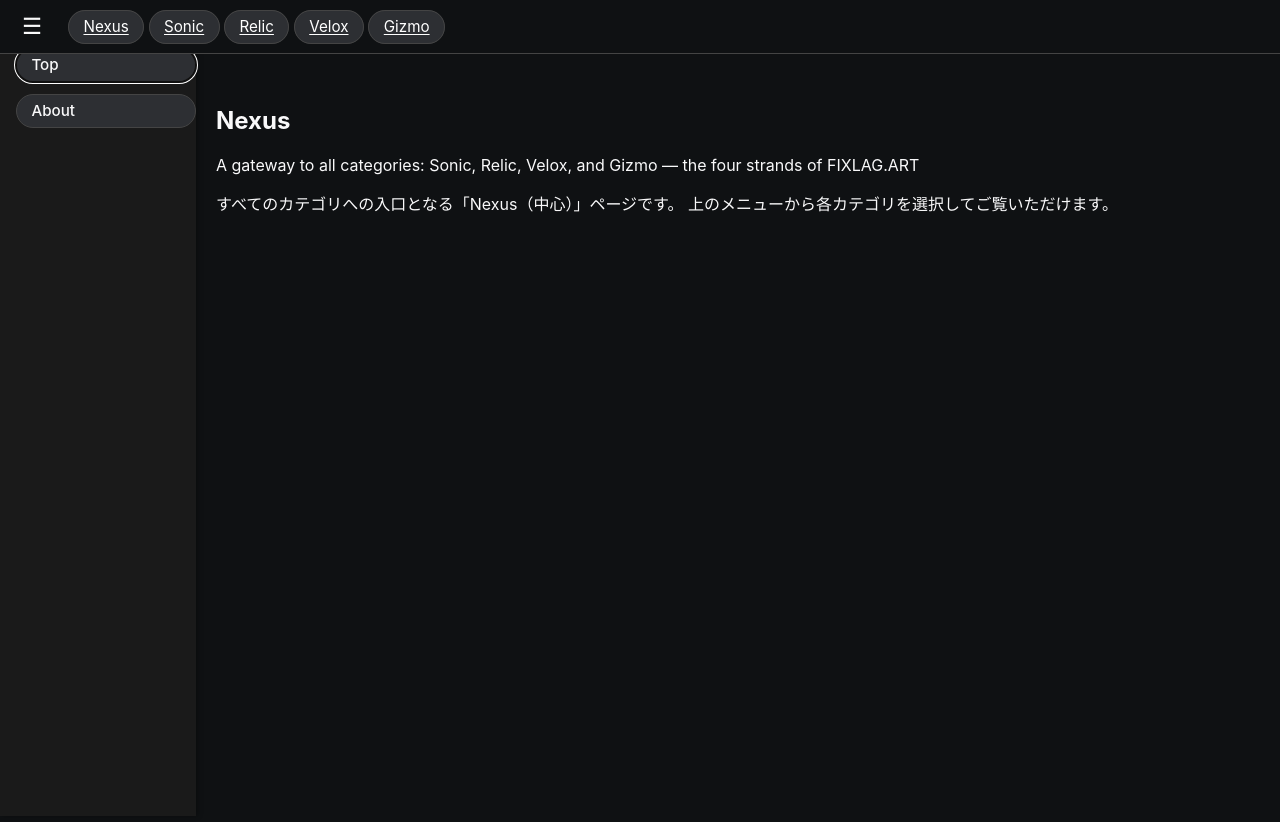
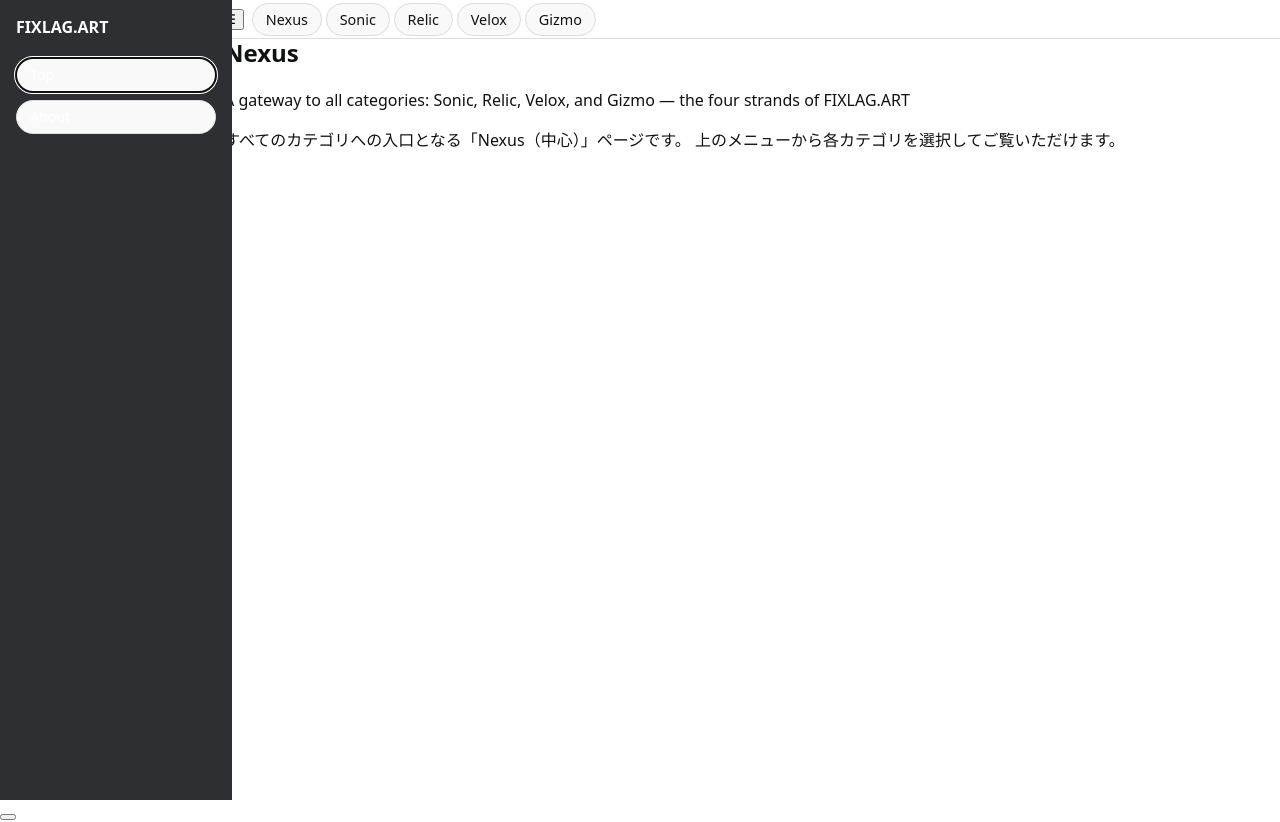
Before and after one commit to fixlag-art/fixlag-art.github.io, a plain HTML site: page index.html in a window 1280 px wide. Before the commit the page ends 800 px from the top, so only its background shows below. Drawn offline with Linux system fonts and the light colour scheme.

Commit message:
Update common.css

```diff
--- a/assets/common.css
+++ b/assets/common.css
@@ -1,126 +1,146 @@
 :root {
-  --bg: #0f1113;
-  --fg: #f9f9fa;
-  --fg-muted: #ccc;
-  --border: #444;
-  --accent: #007bff;
-  --pill-bg: #2d2f33;
-  --pill-bg-active: #f9f9fa;
-  --pill-fg: #fff;
-  --pill-fg-active: #0f1113;
-  --card-bg: #1b1d20;
+  --bg: #ffffff;
+  --text: #0f1113;
+  --muted: #6e6e6e;
+  --border: #ddd;
+  --highlight: #2d2f33;
+  --pill-bg: #f9f9fa;
+  --pill-active: #2d2f33;
+  --pill-inactive: #f9f9fa;
 }
 
-/* Reset */
-body, html {
+body {
   margin: 0;
-  padding: 0;
-  font-family: -apple-system, BlinkMacSystemFont, "Segoe UI", Roboto, sans-serif;
-  background-color: var(--bg);
-  color: var(--fg);
+  font-family: system-ui, sans-serif;
+  background: var(--bg);
+  color: var(--text);
 }
 
-/* 横帯（subnav） */
+a {
+  color: inherit;
+  text-decoration: none;
+}
+
+.layout {
+  display: flex;
+  min-height: 100vh;
+  flex-direction: row;
+}
+
+.sidenav {
+  width: 200px;
+  background: var(--highlight);
+  color: white;
+  display: flex;
+  flex-direction: column;
+  padding: 1rem;
+  position: fixed;
+  top: 0;
+  bottom: 0;
+  left: 0;
+  z-index: 900;
+}
+
+.sidenav .logo {
+  font-weight: bold;
+  margin-bottom: 1rem;
+}
+
+.sidenav a {
+  color: white;
+  margin: 0.25rem 0;
+}
+
+.sidenav .sep {
+  flex-grow: 1;
+}
+
+.content {
+  margin-left: 200px;
+  padding: 1rem 1.5rem;
+  flex-grow: 1;
+}
+
 .subnav {
-  position: sticky;
+  position: fixed;
   top: 0;
-  z-index: 2000;
+  left: 200px;
+  right: 0;
+  background: var(--bg);
+  padding: 0.5rem 1rem;
+  border-bottom: 1px solid var(--border);
+  z-index: 800;
   display: flex;
   align-items: center;
   gap: 0.5rem;
-  background: var(--bg);
-  padding: 0.75rem 1rem;
-  border-bottom: 1px solid var(--border);
 }
 
-/* 縦帯（sidenav） */
-.sidenav {
-  position: fixed;
-  top: 0;
-  left: 0;
-  width: 180px;
-  height: 100%;
-  background: #1a1a1a;
-  padding-top: 1rem;
-  padding-left: 1rem;
-  box-shadow: 2px 0 5px rgba(0,0,0,0.3);
-  z-index: 1000;
-  transition: transform 0.3s ease;
-}
-
-.sidenav a {
-  display: block;
-  color: var(--fg);
-  text-decoration: none;
-  margin: 0.75rem 0;
-  font-weight: 500;
-}
-
-.sidenav a:hover {
-  color: var(--accent);
-}
-
-/* ハンバーガー */
-.hamburger {
-  font-size: 1.4rem;
+.pill {
+  padding: 0.4rem 0.8rem;
+  border-radius: 999px;
+  border: 1px solid var(--border);
+  font-size: 0.9rem;
   cursor: pointer;
-  background: none;
-  border: none;
-  color: var(--fg);
-  margin-right: 0.75rem;
-}
-
-/* ピル型リンク（Top / About） */
-.pill {
-  padding: 0.4rem 0.9rem;
-  border-radius: 9999px;
-  border: 1px solid var(--border);
-  background: var(--pill-bg);
-  color: var(--pill-fg);
-  cursor: pointer;
-  font-size: 0.95rem;
+  transition: background 0.2s;
+  background: var(--pill-inactive);
+  color: var(--text);
 }
 
 .pill.active {
-  background: var(--pill-bg-active);
-  color: var(--pill-fg-active);
-  border-color: var(--pill-bg-active);
+  background: var(--pill-active);
+  color: white;
+  border-color: var(--pill-active);
 }
 
-/* カード風コンテナ */
 .card {
-  background: var(--card-bg);
+  background: #f2f2f2;
   padding: 1rem;
-  margin: 1rem;
-  border-radius: 0.75rem;
-  border: 1px solid var(--border);
+  border-radius: 8px;
 }
 
-/* フッター */
 footer {
-  padding: 1rem;
-  text-align: center;
-  font-size: 0.85rem;
-  color: var(--fg-muted);
+  font-size: 0.8rem;
+  color: var(--muted);
+  margin-top: 3rem;
+  border-top: 1px solid var(--border);
+  padding-top: 1rem;
 }
 
-/* コンテンツ全体（メイン部） */
-main {
-  padding: 2rem 1rem;
-  margin-left: 200px;
-}
-
-/* モバイル対応 */
+/* Responsive */
 @media (max-width: 768px) {
   .sidenav {
-    transform: translateX(-100%);
+    display: none;
+    position: fixed;
+    width: 180px;
+    z-index: 999;
   }
 
   .sidenav.open {
-    transform: translateX(0);
+    display: flex;
   }
 
-  main {
+  .layout {
+    flex-direction: column;
+  }
+
+  .content {
     margin-left: 0;
+    padding-top: 3rem;
+  }
+
+  .subnav {
+    left: 0;
+    top: 0;
+    z-index: 1000;
+  }
+
+  .hamburger {
+    display: inline-block;
+    background: none;
+    border: none;
+    font-size: 1.5rem;
+    margin-right: 0.5rem;
+    cursor: pointer;
+    color: var(--text);
   }
 }
```
